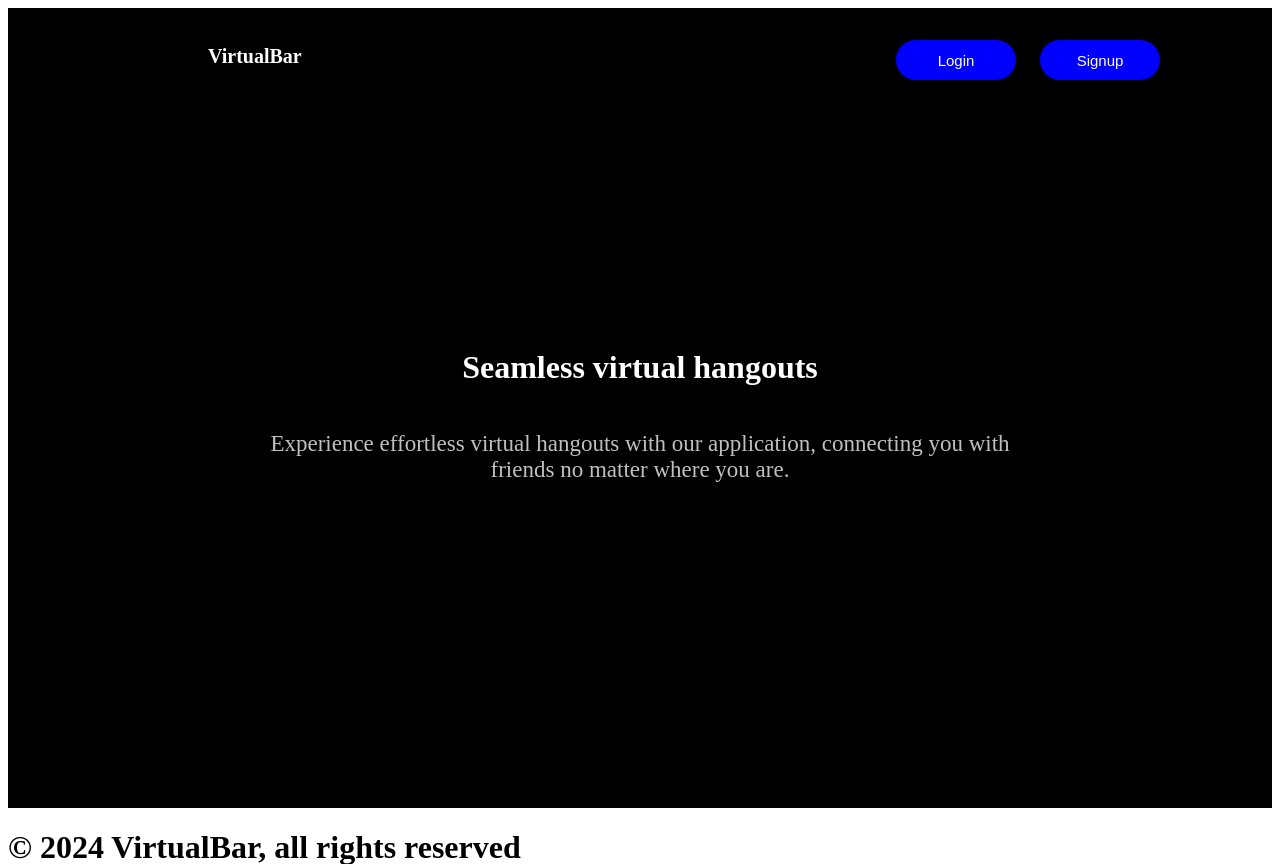
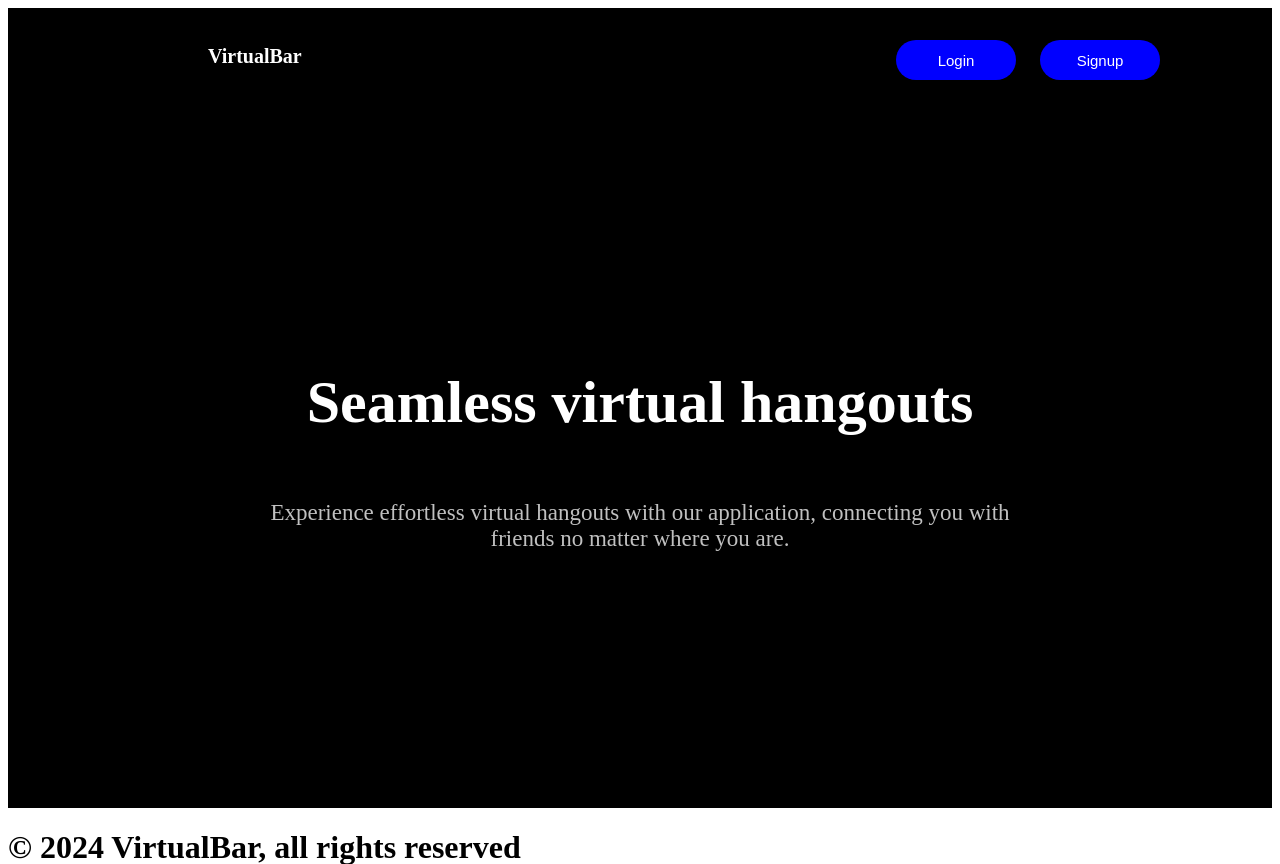
Before and after one commit to omphilejmatsobe/VirtualBar, a Flask app: page / in a window 1280 px wide. Shown: the top 864 px of the page. Run offline with Flask 3, Linux system fonts and the light colour scheme.

Commit message:
Style update

```diff
--- a/static/css/style.css
+++ b/static/css/style.css
@@ -73,7 +73,7 @@ button:hover{
 }
 
 .description h1{
-    font-size: 60;
+    font-size: 60px;
 }
 
 .description h3{
```
